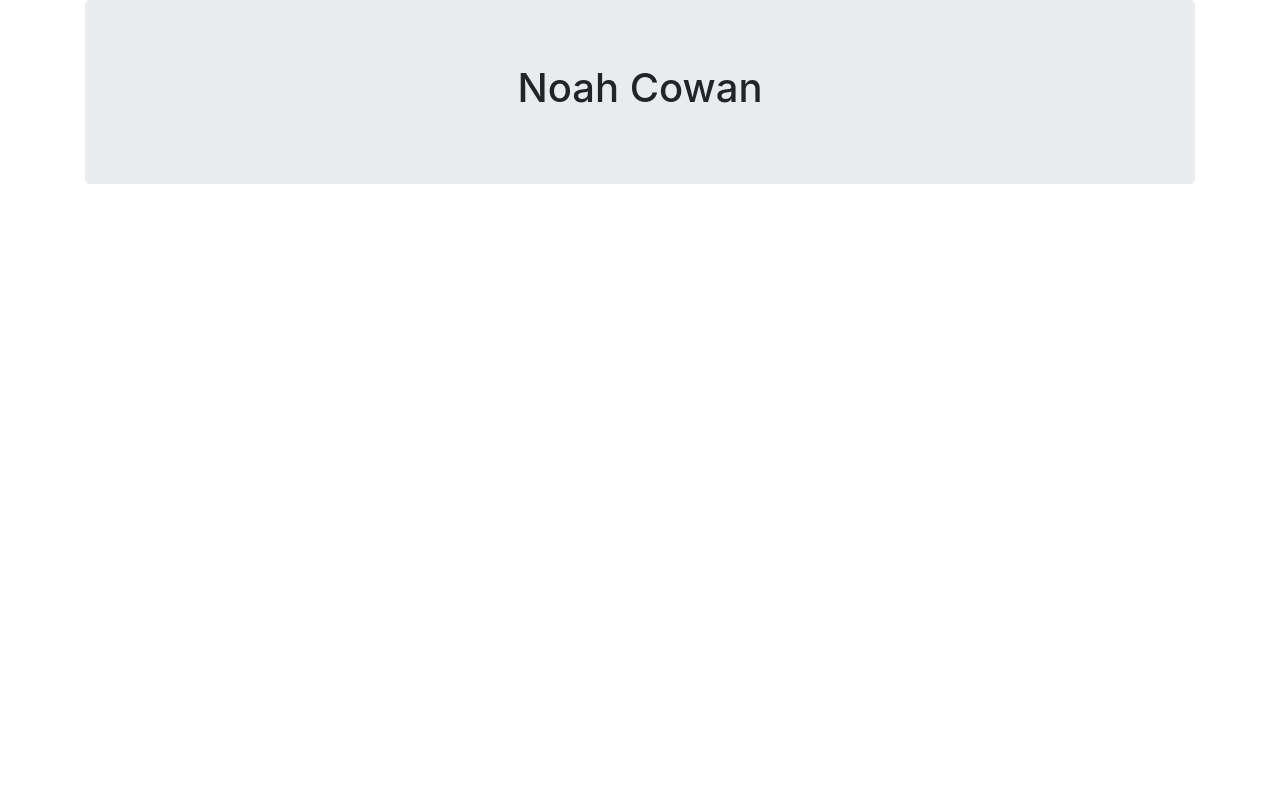
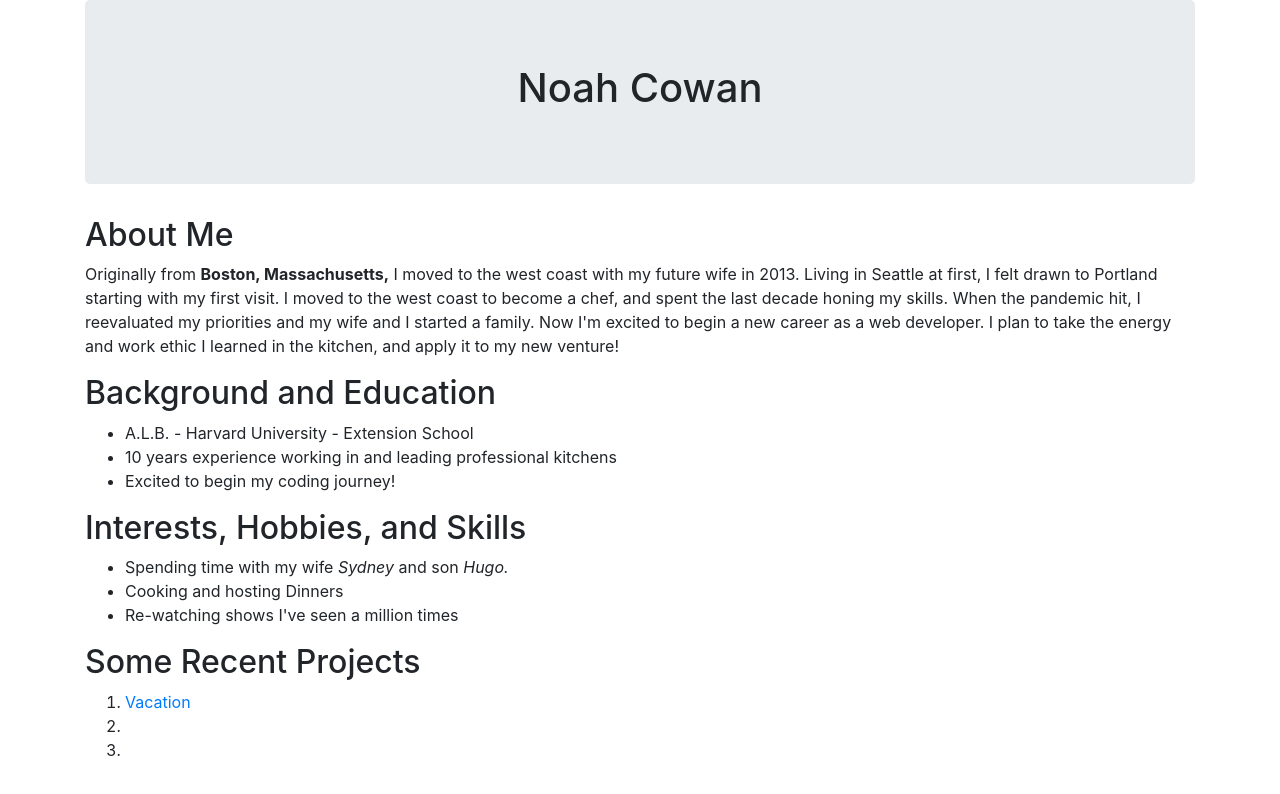
Before and after one commit to nsncowan/landing-page-project, a plain HTML site: page index.html in a window 1280 px wide. Drawn offline with nearby package versions, Linux system fonts and the light colour scheme.

Commit message:
add additional html to project.

```diff
--- a/index.html
+++ b/index.html
@@ -6,13 +6,48 @@
   <link href="css/styles.css" rel="stylesheet" type="text/css">
 </head>
 <body>
-  <div class="container">
-    <div class="header">
-      <div class="jumbotron">
-        <h1>Noah Cowan</h1>
-      </div>
+<div class="container">
+
+  <div class="header">
+    <div class="jumbotron">
+      <h1>Noah Cowan</h1>
     </div>
+  </div>
 
+  <div class="about">
+    <h2>About Me</h2>
+    <p>Originally from <strong>Boston, Massachusetts,</strong> I moved to the west coast with my future wife in 2013. Living in Seattle at first, I felt drawn to Portland starting with my first visit. I moved to the west coast to become a chef, and spent the last decade honing my skills. When the pandemic hit, I reevaluated my priorities and my wife and I started a family. Now I'm excited to begin a new career as a web developer. I plan to take the energy and work ethic I learned in the kitchen, and apply it to my new venture!</p>
   </div>
+
+  <div class="background"></div>
+    <h2>Background and Education</h2>
+    <ul>
+      <li>A.L.B. - Harvard University - Extension School</li>
+      <li>10 years experience working in and leading professional kitchens</li>
+      <li>Excited to begin my coding journey!</li>
+    </ul>
+
+  <div class="personal"></div>
+    <h2>Interests, Hobbies, and Skills</h2>
+    <ul>
+      <li>Spending time with my wife <em>Sydney</em> and son <em>Hugo.</em></li>
+      <li>Cooking and hosting Dinners</li>
+      <li>Re-watching shows I've seen a million times</li>
+    </ul>
+
+  <div class="projects"></div>
+    <h2>Some Recent Projects</h2>
+    <ol>
+      <li><a href="https://github.com/nsncowan/vacation_spot">Vacation </a></li>
+      <li></li>
+      <li></li>
+    </ol>
+
+
+
+
+
+
+</div>
 </body>
 </html>
```
Also changed, not shown: photos/Family5a.jpeg (added), photos/Getting Ready-29.jpeg (added).
